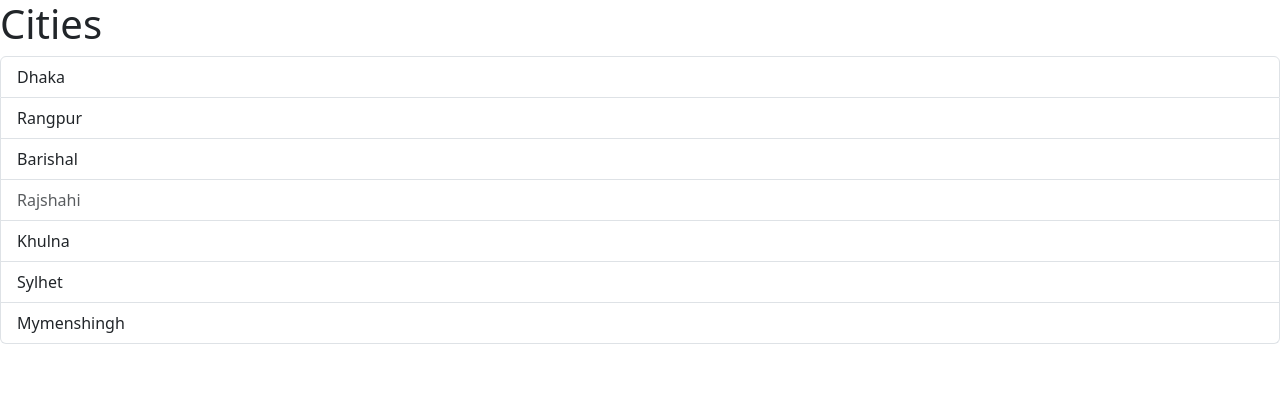
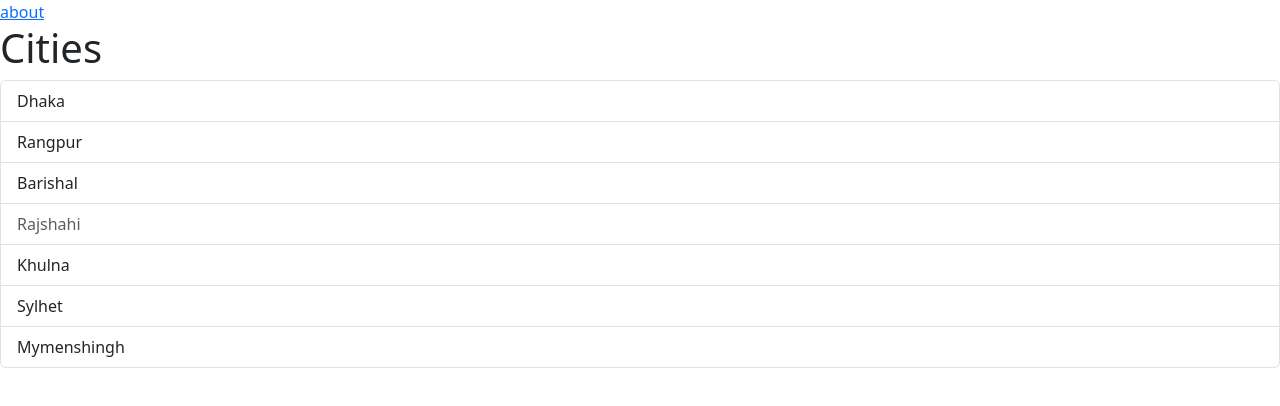
Before and after one commit to smsultan76/React-Master, a React (Vite) app: page / in a window 1280 px wide. Shown: the top 406 px of the page. Built offline with nearby package versions, Linux system fonts and the light colour scheme.

Commit message:
about page with a tag

```diff
--- a/src/App.tsx
+++ b/src/App.tsx
@@ -8,7 +8,10 @@ function App() {
   const selectHandler = (item: string) => {
     console.log(item);
   }
-  if (path == "/") return <div><ListGroup area={area} heading="Cities" onSelectItem={selectHandler} /></div>
+  if (path == "/") return <div>
+    <a href="about">about</a>
+    <ListGroup area={area} heading="Cities" onSelectItem={selectHandler} />
+  </div>
   if (path.startsWith("/area/")) return <AreaPage />
   if (path == '/about') return <AboutPage />
   return <NotFound />
```
